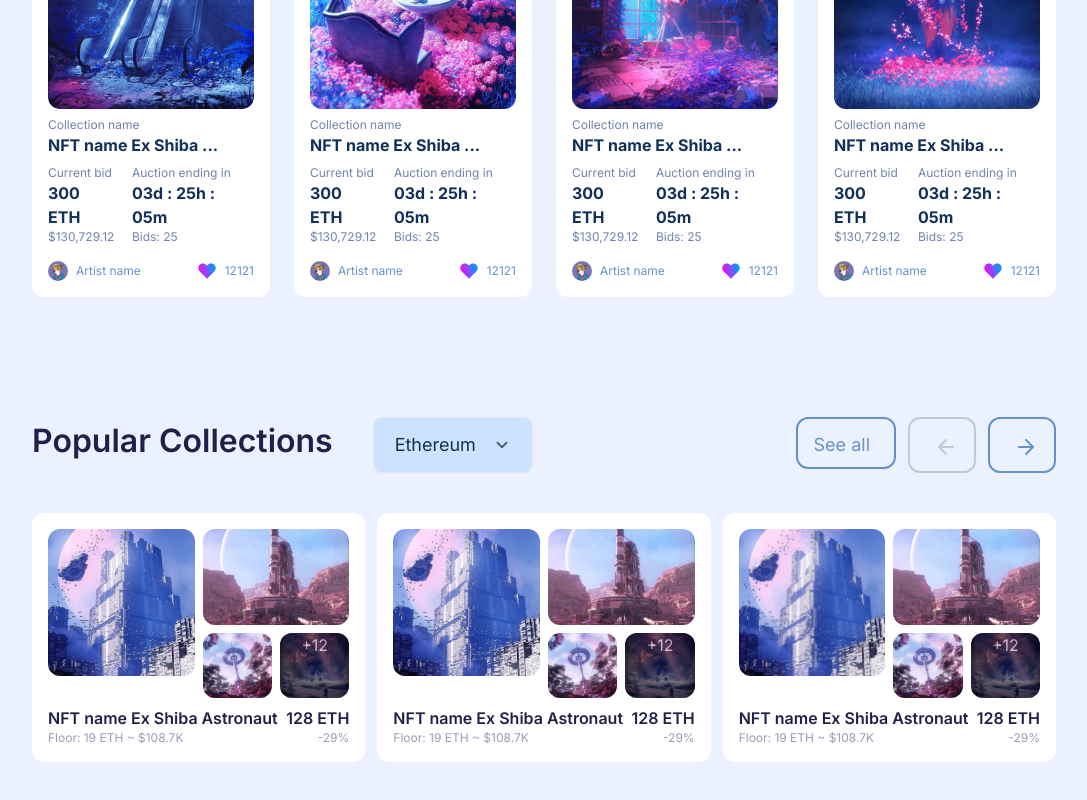
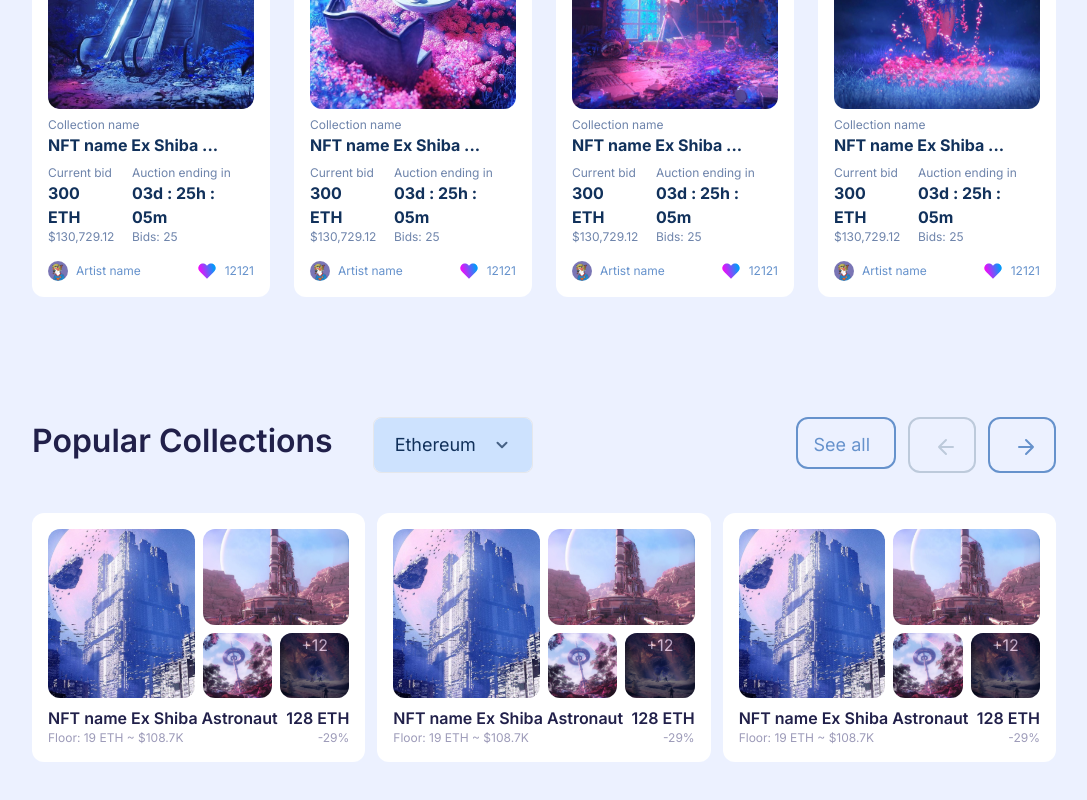
Before and after one commit to khadijafatima409/MY-NFT, a Next.js app: page / in a window 1280 px wide. Shown: the part 986-1786 px from the top of the page, without its empty margins (96-1183 px from the left). Built offline with nearby package versions, Linux system fonts and the light colour scheme.

Commit message:
fix height and added cover to image

```diff
--- a/src/components/Collections.tsx
+++ b/src/components/Collections.tsx
@@ -19,7 +19,7 @@
                     <Image
                       src={image1}
                       alt=""
-                      className="w-full  rounded-[12px]"
+                      className="w-full h-full object-cover  rounded-[12px]"
                     />
                   </div>
                   <div className=" col-span-2 rounded-[12px]  ">
```
